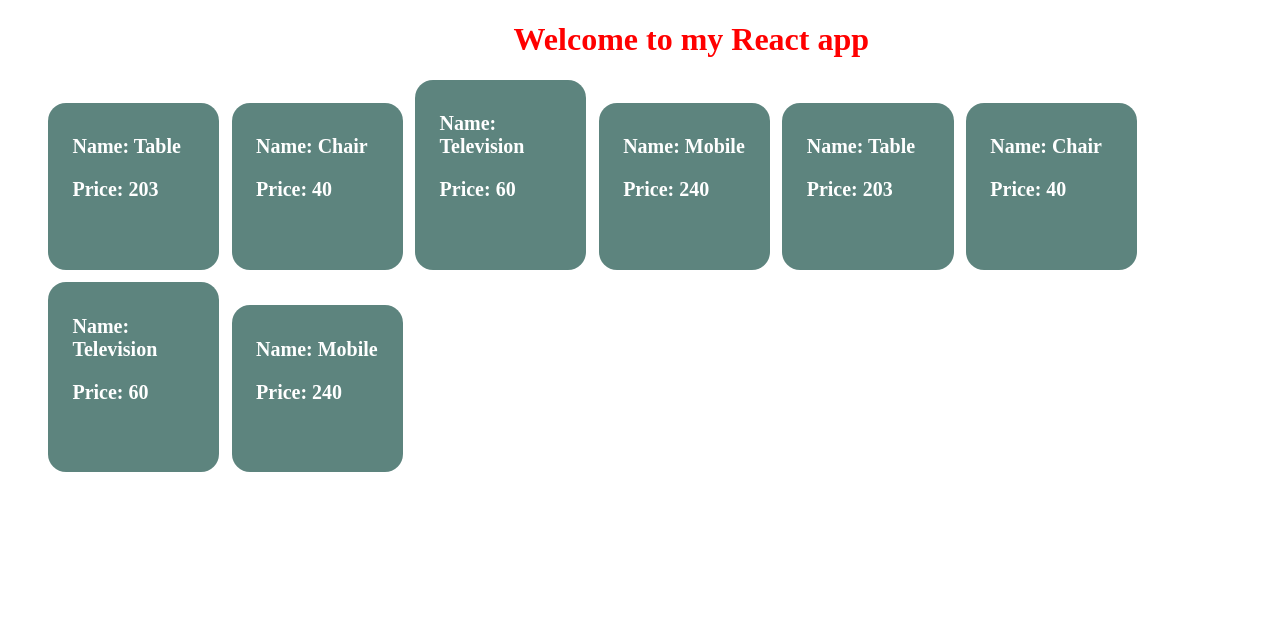
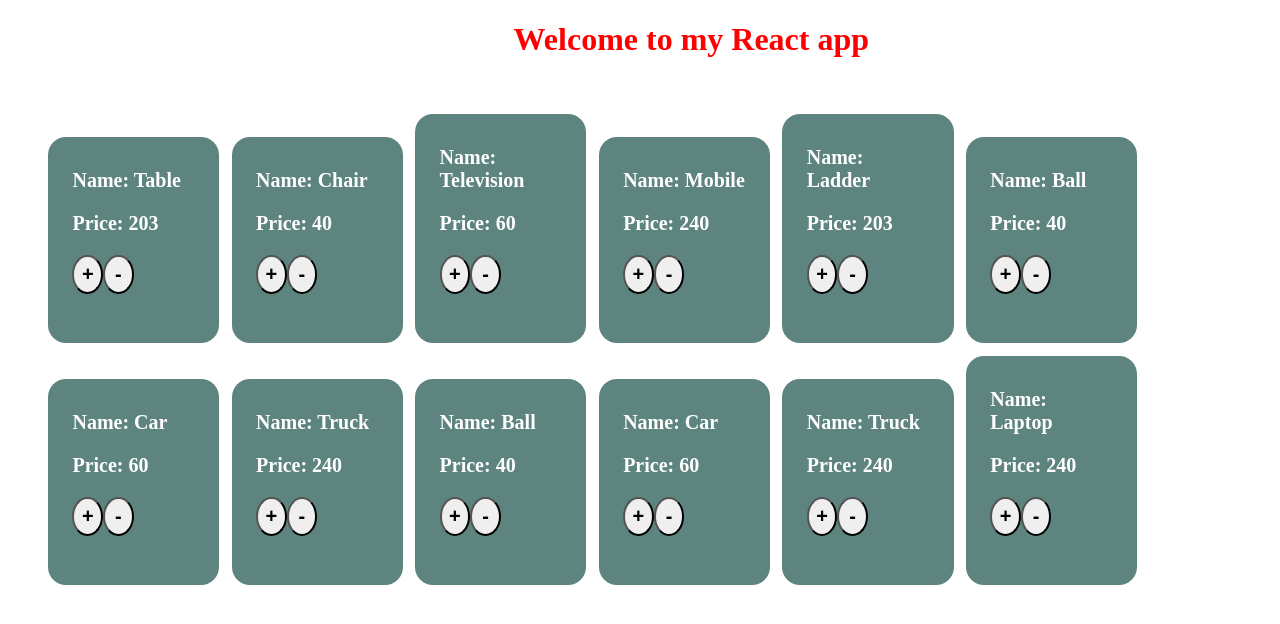
Before and after one commit to kunaal-gupta/React-Shopping-Cart, a React (Vite) app: page / in a window 1280 px wide. Shown: the top 624 px of the page. Built offline with nearby package versions, Linux system fonts and the light colour scheme.

Commit message:
added events

```diff
--- a/src/App.jsx
+++ b/src/App.jsx
@@ -5,19 +5,38 @@ const Product = [
   { id: 1, name: 'Chair', Price: 40, src: '' },
   { id: 2, name: 'Television', Price: 60, src: '' },
   { id: 3, name: 'Mobile', Price: 240, src: '' },
-  { id: 4, name: 'Table', Price: 203, src: '' },
-  { id: 5, name: 'Chair', Price: 40, src: '' },
-  { id: 6, name: 'Television', Price: 60, src: '' },
-  { id: 7, name: 'Mobile', Price: 240, src: '' }
+  { id: 4, name: 'Ladder', Price: 203, src: '' },
+  { id: 5, name: 'Ball', Price: 40, src: '' },
+  { id: 6, name: 'Car', Price: 60, src: '' },
+  { id: 7, name: 'Truck', Price: 240, src: '' },
+  { id: 8, name: 'Ball', Price: 40, src: '' },
+  { id: 9, name: 'Car', Price: 60, src: '' },
+  { id: 10, name: 'Truck', Price: 240, src: '' },
+  { id: 11, name: 'Laptop', Price: 240, src: '' }
+
 ];
 
 
 
 export function Boxes() {
+  function Add() {
+    alert('Added to cart');
+  }
+
+  function Delete() {
+    alert('Removed from cart');
+  }
   const Inventory = Product.map(Val =>
     <li className='box' key={Val.id} style={{display: 'inline-block', marginBottom: '1%'}}>
       <p>Name: {Val.name} </p>
       <p>Price: {Val.Price} </p>
+
+      <div style={{display: 'flex'}}>
+        <button className='button' onClick={Add}> + </button>
+
+        <button className='button' onClick={Delete}> - </button>
+      </div>
+
     </li>
   );
 
@@ -27,17 +46,18 @@ export function Boxes() {
 
 export function BoxesList() {
   return (
-    <div style={{marginBottom: '1%' }}>
+    <div style={{marginBottom: '1%'}}>
       <Boxes />
     </div>
   )
 }
 
+
 export function MyButton() {
 
   return (
     <div>
-      <h1 className="Heading"> Welcome to my React app </h1>
+      <h1 className="Heading"> Welcome to my React app </h1> <br />
       <BoxesList />
     </div>
   );
--- a/src/Style.css
+++ b/src/Style.css
@@ -16,3 +16,17 @@
     color: rgb(255, 255, 255);
     border-radius: 18px;
 }
+
+.button {
+
+    border-radius: 100%;
+    padding: 5%;
+    width: 25%;
+    font-size: 20px;
+    font-weight: bold;
+
+}
+
+.button:hover {
+    background-color: blue;
+}
```
